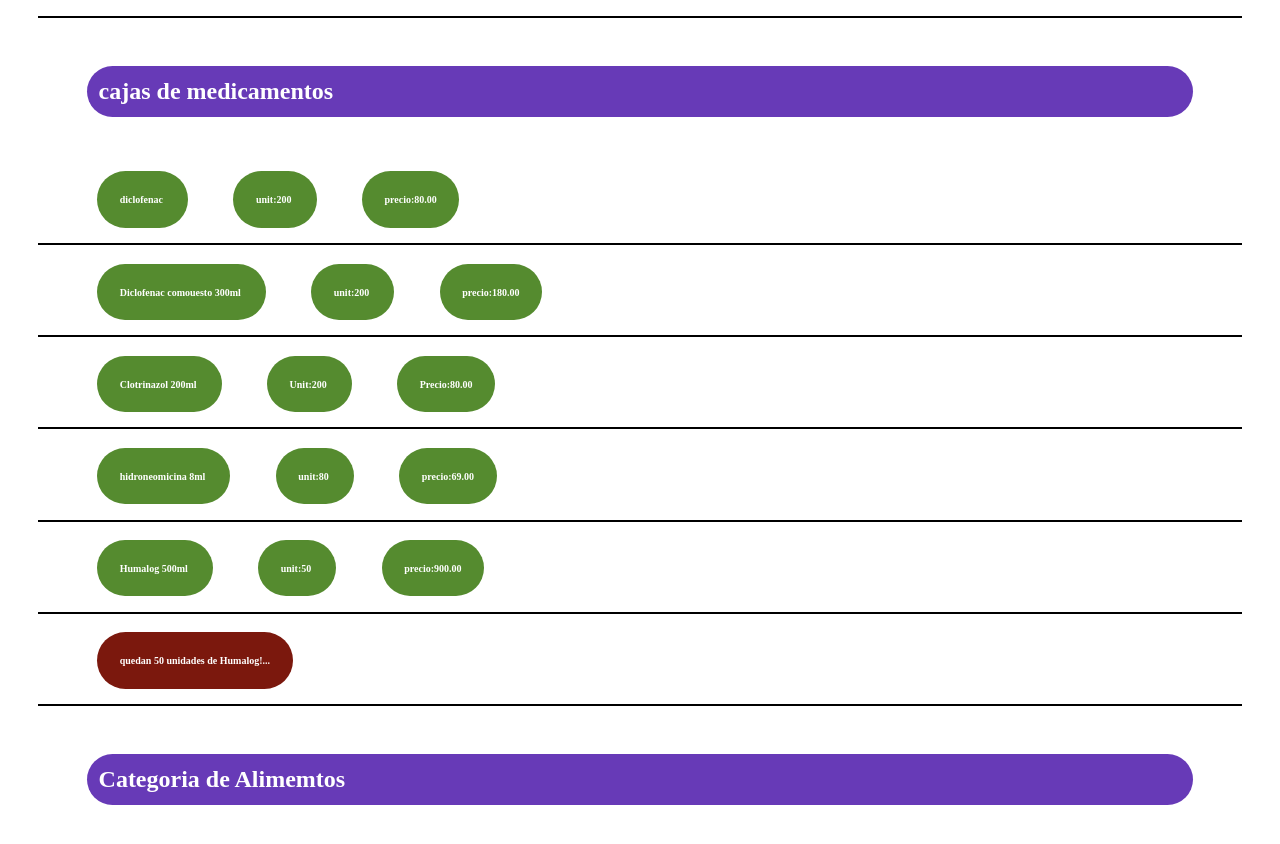
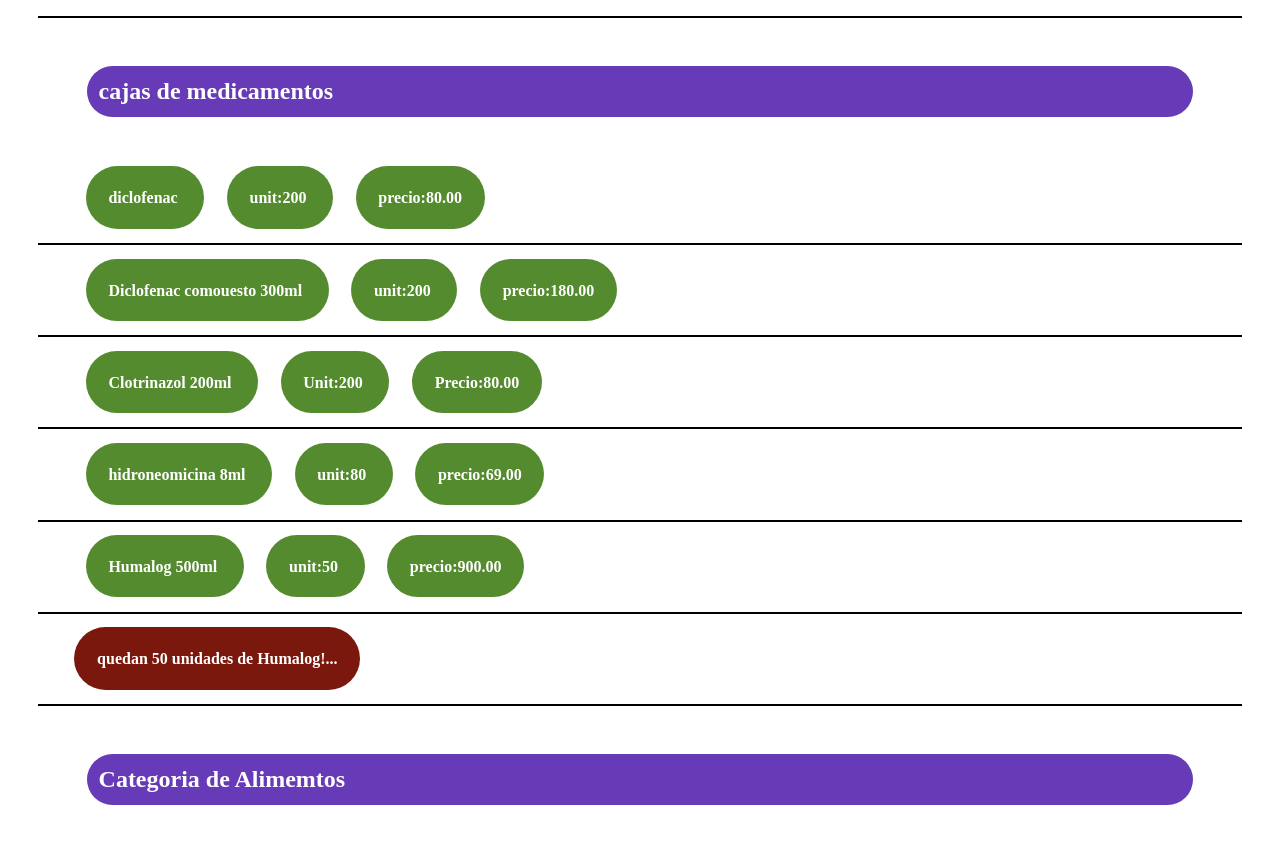
Before and after one commit to erickpolancoH/CSS, a plain HTML site: page registros.html in a window 1280 px wide. Shown: the part 132-976 px from the top of the page. Drawn offline with Linux system fonts and the light colour scheme; a script that the page names is missing.

Commit message:
Add file vía upload

```diff
--- a/registros.css
+++ b/registros.css
@@ -32,9 +32,9 @@ body {
 	border-radius:50px;
 	fot-family: bold ;
 	font-weight:bold;
-	font-size:10px;
+	font-size:16px;
 	padding:2%;
-	margin:2%;
+	margin:1%;
 
 	}
 
@@ -45,9 +45,9 @@ body {
 	border-radius:50px;
 	fot-family: bold ;
 	font-weight:bold;
-	font-size:10px;
+	font-size:16px;
 	padding:2%;
-	margin:2%;
+	margin:%;
 
 	}
 
```
